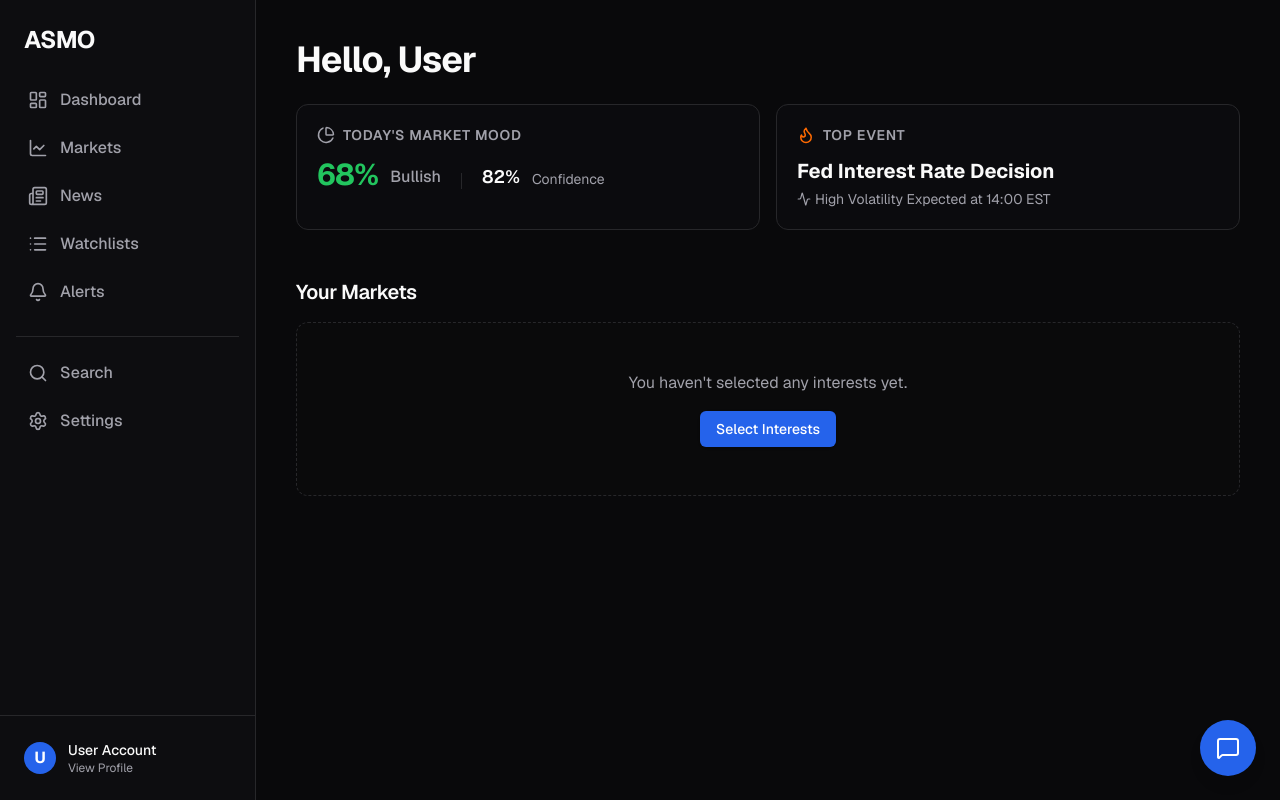
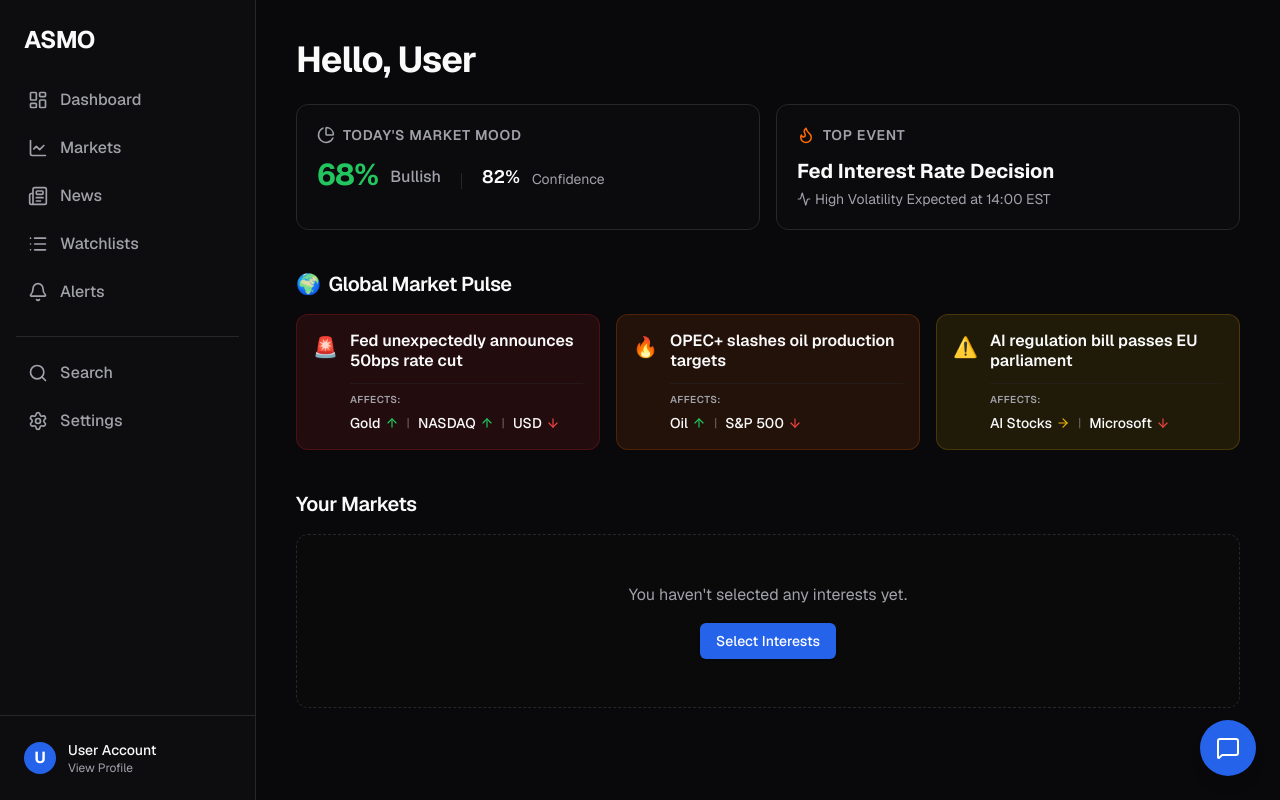
Before and after one commit to VelovsHQ/ASMO, a Next.js app in the folder frontend/: page /dashboard in a window 1280 px wide. Built offline with nearby package versions, Linux system fonts and the light colour scheme.

Commit message:
feat(dashboard): integrate GlobalMarketPulse into dashboard

```diff
--- a/frontend/src/app/dashboard/page.tsx
+++ b/frontend/src/app/dashboard/page.tsx
@@ -2,6 +2,7 @@
 
 import { useInterests } from "@/hooks/useInterests";
 import MarketPulseScore from "@/components/MarketPulseScore";
+import GlobalMarketPulse from "@/components/GlobalMarketPulse";
 import { generateMockMarketSignal } from "@/lib/mockData";
 import Link from "next/link";
 import { useMemo } from "react";
@@ -56,8 +57,11 @@
         </div>
       </section>
 
+      {/* Global Market Pulse Section */}
+      <GlobalMarketPulse />
+
       {/* Your Markets Section */}
-      <section className="flex flex-col gap-4 mt-4">
+      <section className="flex flex-col gap-4 mt-2">
         <h2 className="text-xl font-semibold tracking-tight">Your Markets</h2>
         {interests.length === 0 ? (
           <div className="p-12 text-center border border-dashed border-border rounded-xl bg-muted/10">
```
